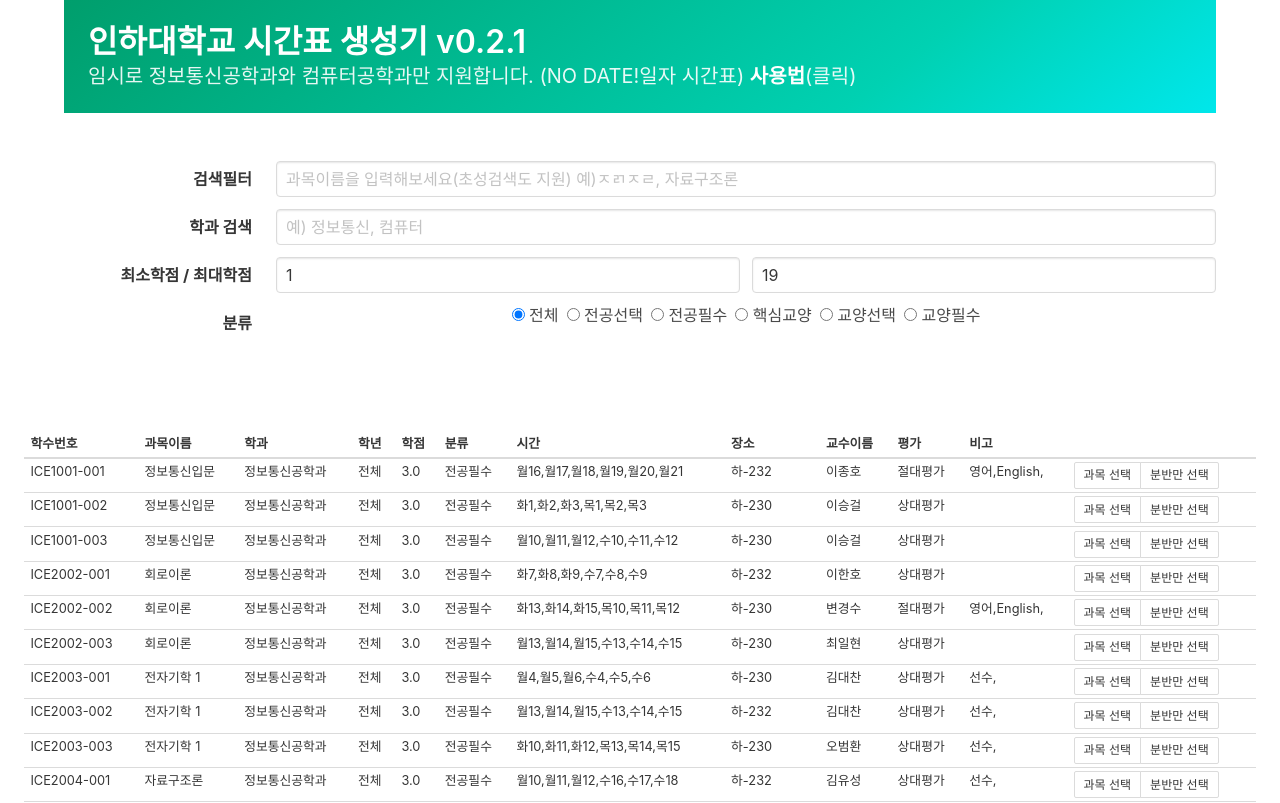
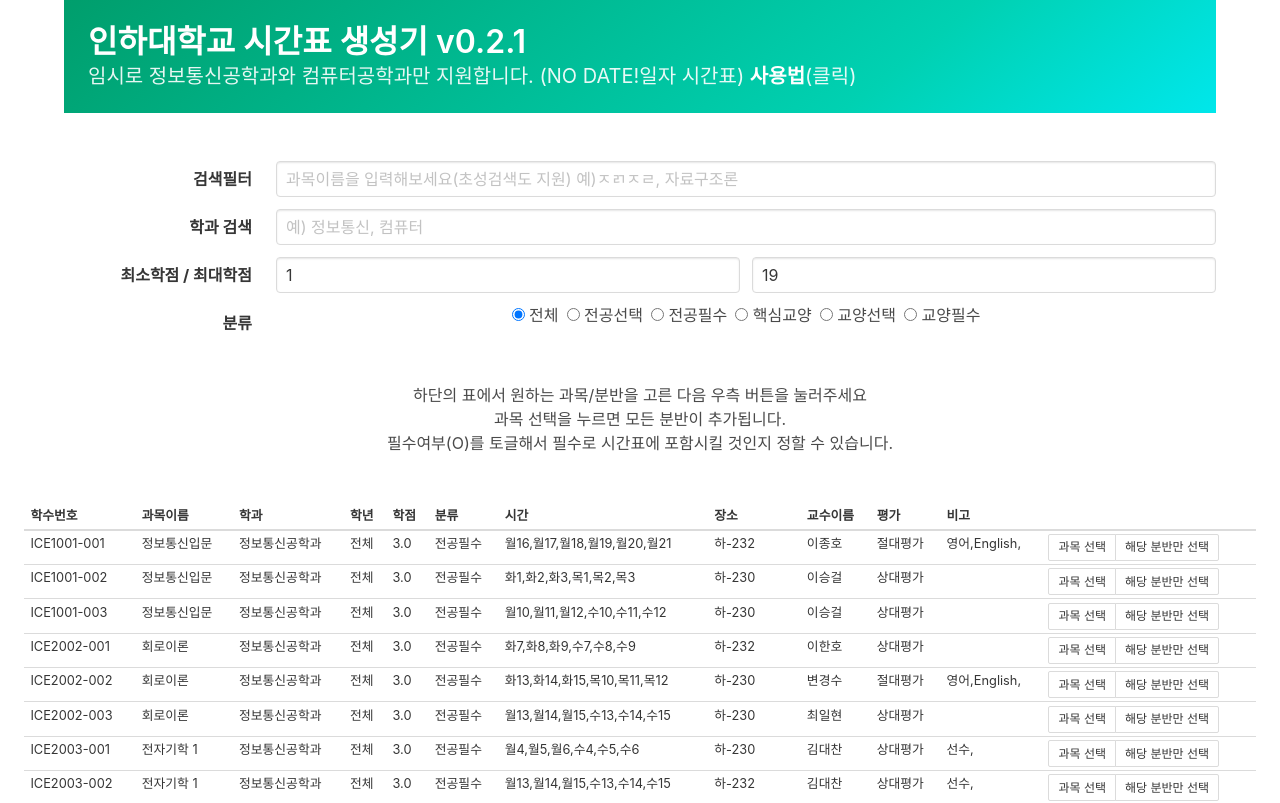
Before and after one commit to agrajak/my-inha-sugang, a Nuxt app: page / in a window 1280 px wide. Shown: the top 803 px of the page. Built offline with nearby package versions, Linux system fonts and the light colour scheme.

Commit message:
선택한 분반/과목 버튼 클릭 비활성화 표 위에 간단한 설명 추가 + 여백 감소 README.md 수정

```diff
--- a/components/SubjectSelector.vue
+++ b/components/SubjectSelector.vue
@@ -17,6 +17,31 @@
         <th></th>
       </thead>
       <tbody>
+
+        <!-- 선택가능 과목들 -->
+        <tr v-if="list_page.length == 0">
+          <td colspan="11" class="is-centered">조건에 해당하는 결과가 없습니다.</td>
+        </tr>
+
+        <tr v-else v-for="(cell, i) in list_page" :key="i+value.length">
+          <td>{{cell.sno}}</td>
+          <td>{{cell.subject}}</td>
+          <td>{{cell.deptName}}</td>
+          <td>{{cell.grade}}</td>
+          <td>{{cell.credit}}</td>
+          <td>{{cell.category}}</td>
+          <td>{{cell.time}}</td>
+          <td>{{cell.place}}</td>
+          <td>{{cell.name_pf}}</td>
+          <td>{{cell.rate}}</td>
+          <td>{{cell.bigo}}</td>
+          <td>
+            <div class="buttons has-addons">
+              <button :disabled="value.map(x=>x.code).indexOf(cell.sno.substring(0,7)) != -1" class="button is-small" @click="희망과목_추가(cell)">과목 선택</button>
+              <button :disabled="value.map(x=>x.code).indexOf(cell.sno) != -1" class="button is-small" @click="희망분반_추가(cell)">해당 분반만 선택</button>
+            </div>
+          </td>
+        </tr>
         <!-- 희망과목들 -->
         <tr v-for="(cell, i) in value" :key="i" class="is-selected">
           <template v-if="cell.code.indexOf('-') == -1">
@@ -57,30 +82,6 @@
               </div>
             </td>
           </template>
-        </tr>
-        <!-- 선택가능 과목들 -->
-        <tr v-if="list_page.length == 0">
-          <td colspan="11" class="is-centered">조건에 해당하는 결과가 없습니다.</td>
-        </tr>
-
-        <tr v-else v-for="(cell, i) in list_page" :key="i+value.length">
-          <td>{{cell.sno}}</td>
-          <td>{{cell.subject}}</td>
-          <td>{{cell.deptName}}</td>
-          <td>{{cell.grade}}</td>
-          <td>{{cell.credit}}</td>
-          <td>{{cell.category}}</td>
-          <td>{{cell.time}}</td>
-          <td>{{cell.place}}</td>
-          <td>{{cell.name_pf}}</td>
-          <td>{{cell.rate}}</td>
-          <td>{{cell.bigo}}</td>
-          <td>
-            <div class="buttons has-addons">
-              <button class="button is-small" @click="희망과목_추가(cell)">과목 선택</button>
-              <button class="button is-small" @click="  희망분반_추가(cell)">분반만 선택</button>
-            </div>
-          </td>
         </tr>
       </tbody>
     </table>
@@ -197,28 +198,28 @@
       }
       this.$emit('change', this.value)
     },
-    희망과목_추가(과목) {
+    희망과목_추가(코드) {
       // 같은 과목이 없을때
-      const 과목코드 = 과목.sno.match(/(.*)-(.*)/)[1]
+      const 과목코드 = 코드.sno.match(/(.*)-(.*)/)[1]
       console.log(`과목코드 : ${과목코드}`)
       if(!this.value.map(x=>x.code).includes(과목코드)){
         this.value.push({
           code: 과목코드,
-          detail: 과목,
+          detail: 코드,
           important: true
         })
       }
       this.$emit('change', this.value)
     },
-    희망분반_추가(분반){
-      const 과목코드 = 분반.sno.match(/(.*)-(.*)/)[1]
-      const 분반코드 = 분반.sno
+    희망분반_추가(코드){
+      const 과목코드 = 코드.sno.match(/(.*)-(.*)/)[1]
+      const 분반코드 = 코드.sno
       console.log(`분반코드 : ${분반코드}`)
       // 같은 분반 && 과목이 없을때
       if(!this.value.map(x=>x.code).includes(분반코드) && !this.value.map(x=>x.code).includes(과목코드) ){
         this.value.push({
           code: 분반코드,
-          detail: 분반,
+          detail: 코드,
           important: true
         })
       }
--- a/init.js
+++ b/init.js
@@ -30,7 +30,6 @@
   await fs.writeFile('data/전공.json', JSON.stringify(전공, null, 2))
 
   let today = new Date()
-
   let metadata = Object.assign({},
     {
       date: today.toISOString().substring(0, 10)
--- a/pages/index.vue
+++ b/pages/index.vue
@@ -73,10 +73,17 @@
         </div>
       </div>
     </section>
+    <section>
+      <div class="container has-text-centered">
+        <p>하단의 표에서 원하는 과목/분반을 고른 다음 우측 버튼을 눌러주세요</p>
+        <p>과목 선택을 누르면 모든 분반이 추가됩니다.</p>
+        <p>필수여부(O)를 토글해서 필수로 시간표에 포함시킬 것인지 정할 수 있습니다.</p>
+      </div>
+    </section>
     <section class="section">
       <subject-selector :search="search" :subject="subject" :category="category" v-model="과목"></subject-selector>
     </section>
-    <section class="section">
+    <section>
       <div class="container has-text-centered" >
         <div v-if="!result && !isProgress">
           <p>모바일 페이지에서는 표가 보이지 않습니다. 토요일 시간표는 제공하지 않습니다.</p>
```
Also changed, not shown: 1 other file (tests, documents, lock files or other folders).
